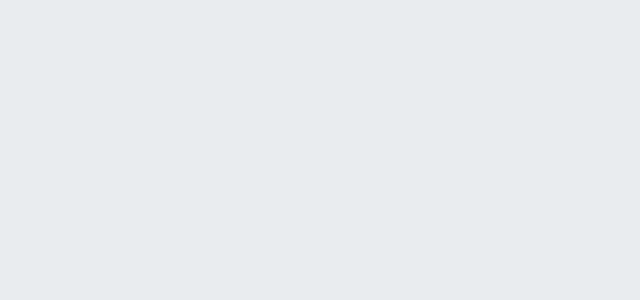
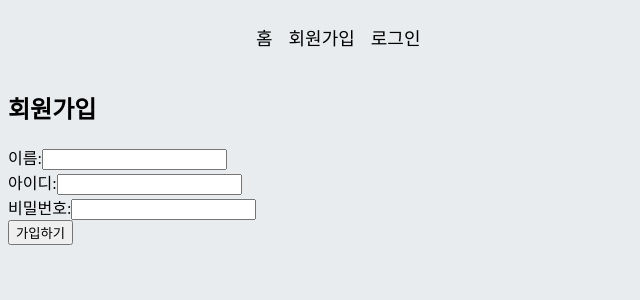
Before and after one commit to Capstone-MSE/Capstone-Frontend, a React (Create React App) app: page /signup in a window 1280 px wide. Before the commit this address had no page. Shown: the top 300 px of the page, without its empty margins (0-640 px from the left). Built offline with nearby package versions, Linux system fonts and the light colour scheme.

Commit message:
Add: 카테고리, 회원가입 코드

```diff
--- a/package.json
+++ b/package.json
@@ -10,6 +10,7 @@
     "react-dom": "^18.2.0",
     "react-router-dom": "^6.22.1",
     "react-scripts": "5.0.1",
+    "styled-components": "^6.1.8",
     "web-vitals": "^2.1.4"
   },
   "scripts": {
--- a/src/App.js
+++ b/src/App.js
@@ -1,10 +1,17 @@
 import {Route, Routes} from 'react-router-dom';
 import Mainpage from './pages/Mainpage.js';
+import Signup from './pages/Signup.js';
+import Login from './pages/Login.js';
+import Categories from './components/Categories.js';
 
 const App = () => {
   return(
     <Routes>
-      <Route path="/" element={<Mainpage />} />
+      <Route element={<Categories />}>
+        <Route path="/" element={<Mainpage />} />
+        <Route path="/signup" element={<Signup />} />
+        <Route path="/login" element={<Login />} />
+      </Route>
     </Routes>
   );
 };
--- /dev/null
+++ b/src/components/Categories.js
@@ -0,0 +1,74 @@
+import styled from 'styled-components';
+import {NavLink} from 'react-router-dom';
+import {Outlet} from 'react-router-dom';
+
+
+const categories = [
+  {
+    name: 'mainpage',
+    text: '홈'
+  },
+  {
+    name: 'signup',
+    text: '회원가입'
+  },
+  {
+    name: 'login',
+    text: '로그인'
+  }
+];
+
+/* 상단의 카테고리 블락 스타일링 */
+const CategoriesBlock = styled.div`
+  display: flex;
+  padding: 1rem;
+  width: 768px;
+  margin: 0 auto;
+  @media screen and (max-width: 768px) {
+    width: 100%;
+    overflow-x: auto;
+  }
+`;
+
+/* 카테고리 버튼 영역 스타일 */
+const Category = styled(NavLink)`
+  font-size: 1.125rem;
+  cursor: pointer;
+  white-space: pre;
+  text-decoration: none;
+  color: inherit;
+  padding-bottom: 0.25rem;
+
+  &:hover{
+    color: #495057;
+  }
+
+  &+&{
+    margin-left: 1rem;
+  }
+`;
+
+/* 카테고리 컴포넌트 */
+const Categories = () => {
+  return(
+    <div>
+      <header>
+        <CategoriesBlock>
+          {categories.map(c => (
+            <Category
+              key={c.name}
+              to={c.name==='mainpage'?'/':`/${c.name}`}
+            >
+              {c.text}
+            </Category>
+          ))}
+        </CategoriesBlock>
+      </header>
+      <main>
+        <Outlet />
+      </main>
+    </div>
+  );
+};
+
+export default Categories;
--- /dev/null
+++ b/src/pages/Login.js
@@ -0,0 +1,10 @@
+const Login = () => {
+    return (
+      <div>
+        <h1>로그인</h1>
+        <p>로그인 페이지입니다.</p>
+      </div>
+    );
+  };
+
+  export default Login;
--- /dev/null
+++ b/src/pages/Signup.js
@@ -0,0 +1,80 @@
+import React, { useState } from 'react';
+
+function SignUp() {
+  const [name, setName] = useState('');
+  const [username, setUsername] = useState('');
+  const [password, setPassword] = useState('');
+
+  const handleNameChange = (event) => {
+    setName(event.target.value);
+  };
+
+  const handleUsernameChange = (event) => {
+    setUsername(event.target.value);
+  };
+
+  const handlePasswordChange = (event) => {
+    setPassword(event.target.value);
+  };
+
+  const handleSubmit = async (event) => {
+    event.preventDefault();
+
+    try {
+      await fetch('http://localhost:8080/user/signup', {
+        method: 'POST',
+        headers: {
+          'Content-Type': 'application/json'
+        },
+        body: JSON.stringify({ name, username, password })
+      });
+      console.log('회원가입 성공');
+    } catch (error) {
+      console.error('회원가입 실패:', error);
+    }
+  };
+
+  return (
+    <div>
+      <h2>회원가입</h2>
+      <form onSubmit={handleSubmit}>
+        <div>
+          <label>
+            이름:
+            <input
+              type="text"
+              value={name}
+              onChange={handleNameChange}
+              required
+            />
+          </label>
+        </div>
+        <div>
+          <label>
+            아이디:
+            <input
+              type="text"
+              value={username}
+              onChange={handleUsernameChange}
+              required
+            />
+          </label>
+        </div>
+        <div>
+          <label>
+            비밀번호:
+            <input
+              type="password"
+              value={password}
+              onChange={handlePasswordChange}
+              required
+            />
+          </label>
+        </div>
+        <button type="submit">가입하기</button>
+      </form>
+    </div>
+  );
+}
+
+export default SignUp;
```
Also changed, not shown: 9 other files (tests, documents, lock files or other folders).
